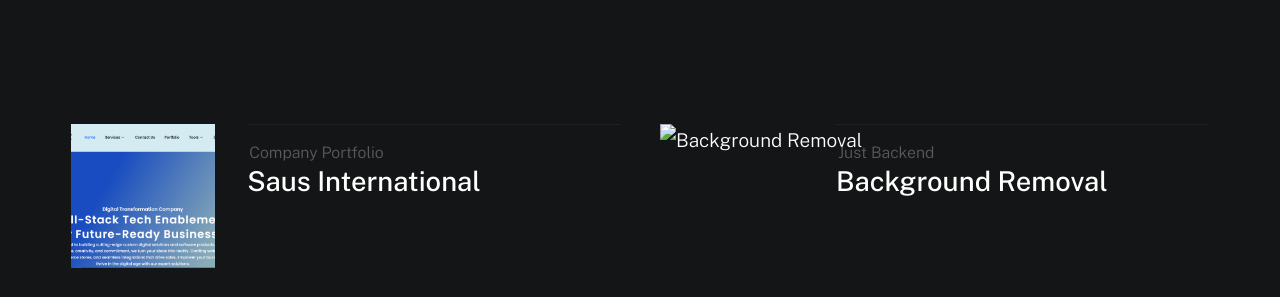
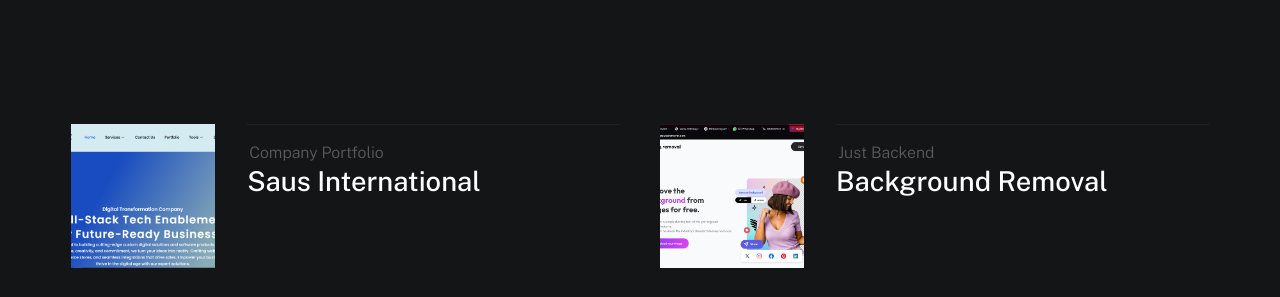
Before and after one commit to Sameer0912321/Sameer, a plain HTML site: page index.html in a window 1280 px wide. Shown: the part 3430-3727 px from the top of the page. Drawn offline with nearby package versions, Linux system fonts and the light colour scheme; a web font is replaced by a local one.

Commit message:
Update index.html

```diff
--- a/index.html
+++ b/index.html
@@ -158,7 +158,7 @@
                             <li class="folio-list__item column" data-animate-el>
                                 <a class="folio-list__item-link" href="https://www.freeimagebackgroundremover.com" target="_blank">
                                     <div class="folio-list__item-pic">
-                                        <img src="images/Bg Removal - Opera 29_05_2025.png" alt="Background Removal">
+                                        <img src="/images/Bg Removal%20- Opera 29_05_2025 2_55_45 am.png" alt="Background Removal">
                                     </div>
                                     <div class="folio-list__item-text">
                                         <div class="folio-list__item-cat">Just Backend</div>
```
